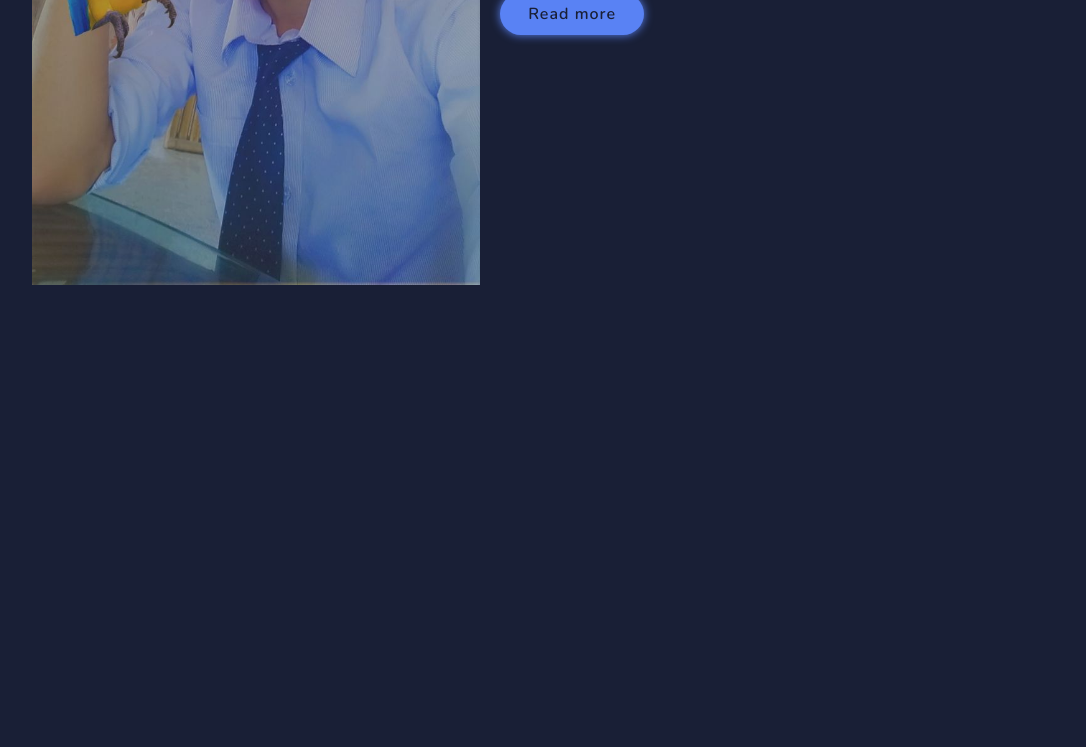
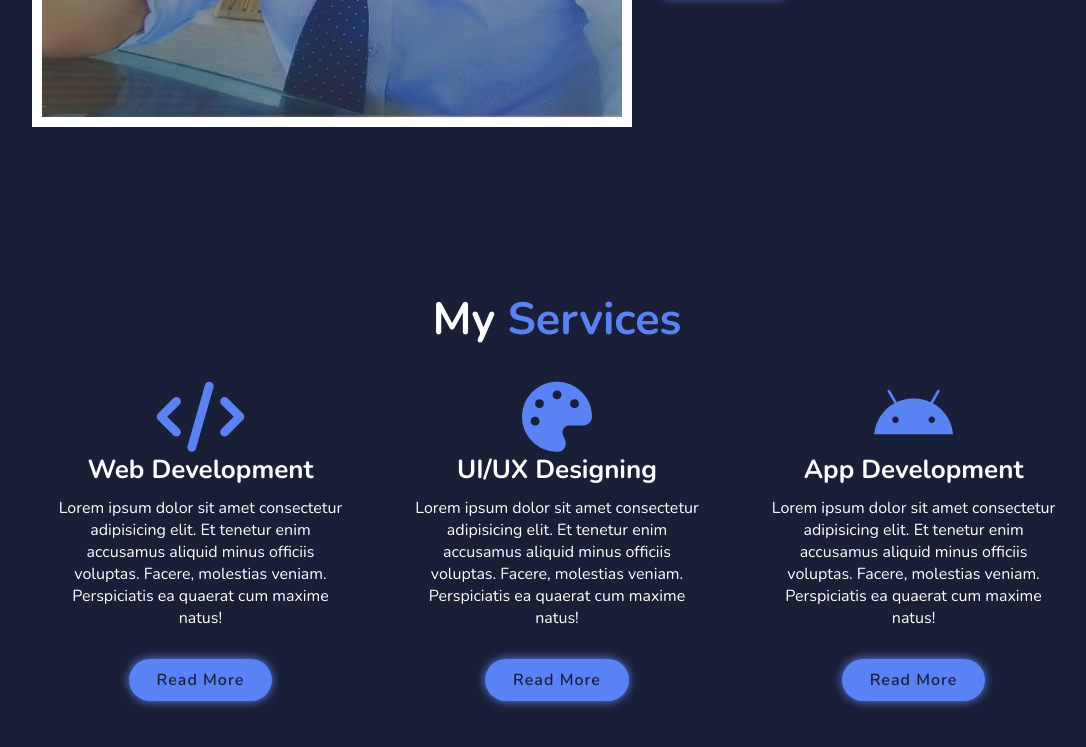
Before and after one commit to suzan-khanal/Simple-Portfolio, a plain HTML site: page index.html in a window 1280 px wide. Shown: the part 1531-2278 px from the top of the page, without its empty margins (83-1169 px from the left). Before the commit the page ends 1840 px from the top, so only its background shows below. Drawn offline with nearby package versions, Linux system fonts and the light colour scheme.

Commit message:
Services Added

```diff
--- a/CSS/style.css
+++ b/CSS/style.css
@@ -50,7 +50,7 @@ section{
 .logo{
 font-size: 2.5rem;
 color: var(--text-color);
-font-weight: 200;
+font-weight: 700;
 cursor: default;
 }
 
@@ -188,7 +188,11 @@ font-size: 1.6rem;
 }
 
 .about-img img {
-    width: 35vw;
+    /* width: 35vw; */
+    height: 600px;
+    width: 600px;
+    /* border-radius: 80%; */
+    border:10px solid #fff;
 }
 
 .heading {
@@ -210,3 +214,44 @@ font-size: 4.5rem;
     font-size: 1.6rem;
     margin: 2rem 0 3rem;
 }
+
+.services.h2 {
+    margin-bottom: 5rem;
+}
+
+.services-container {
+    display: flex;
+    justify-content: center;
+    align-items: center;
+    flex-wrap: wrap;
+    gap: 2rem;
+}
+
+.services-container .services-box {
+    flex: 1 1 30rem;
+    background: var(--snd-bg-color);
+    padding: 3rem 2rem 4rem;
+    border-radius: 2rem;
+    text-align: center;
+    border: .2rem solid var(--bg-color);
+    transition: .5s ease;
+}
+
+.services-container .services-box:hover {
+border-color: var(--main-color);
+transform: scale(1.02);
+}
+
+.services-box i {
+    font-size: 7rem;
+    color: var(--main-color);
+}
+
+.services-box h3 {
+    font-size: 2.6rem;
+}
+
+.services-box p {
+    font-size: 1.6rem;
+    margin: 1rem 0 3rem;
+}
--- a/index.html
+++ b/index.html
@@ -62,11 +62,42 @@
             <a href="#" class="btn">Read more</a>
         </div>
     </section>
+    <!-- SERVICES SECTION DESIGN -->
+    <section class="services" id="services">
+        <h2 class="heading">My <span>Services</span></h2>
 
+        <div class="services-container">
+            <div class="services-box">
+                <i class="fa-solid fa-code"></i>
+                <h3>Web Development</h3>
+                <p>Lorem ipsum dolor sit amet consectetur adipisicing elit. Et tenetur enim accusamus aliquid minus officiis voluptas. Facere, molestias veniam. Perspiciatis ea quaerat cum maxime natus!</p>
+                <a href="#" class="btn">Read More</a>
 
+            </div>
+        <!-- </div> -->
 
+        <!-- <div class="services-container"> -->
+            <div class="services-box">
+                <i class="fa-solid fa-palette"></i>
+                <h3>UI/UX Designing</h3>
+                <p>Lorem ipsum dolor sit amet consectetur adipisicing elit. Et tenetur enim accusamus aliquid minus officiis voluptas. Facere, molestias veniam. Perspiciatis ea quaerat cum maxime natus!</p>
+                <a href="#" class="btn">Read More</a>
 
-    <script src="JS/Main.js"></script>
+            </div>
+        <!-- </div> -->
+
+        <!-- <div class="services-container"> -->
+            <div class="services-box">
+                <i class="fa-brands fa-android"></i>
+                <h3>App Development</h3>
+                <p>Lorem ipsum dolor sit amet consectetur adipisicing elit. Et tenetur enim accusamus aliquid minus officiis voluptas. Facere, molestias veniam. Perspiciatis ea quaerat cum maxime natus!</p>
+                <a href="#" class="btn">Read More</a>
+
+            </div>
+        <!-- </div> -->
+    </section>
+<script src="JS/Main.js"></script>
 
 </body>
+
 </html>
```
